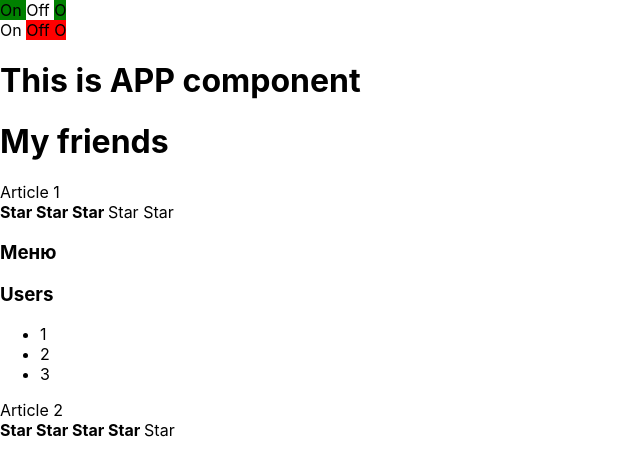
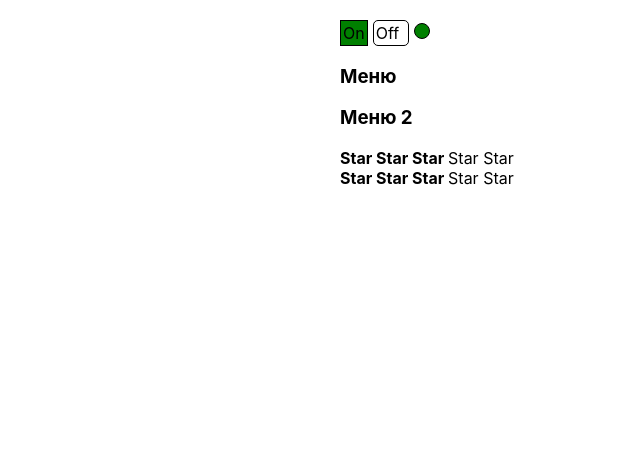
Before and after one commit to ivan-kevra/react-kkp, a React (Create React App) app: page / in a window 1280 px wide. Shown: the top 476 px of the page, without its empty margins (0-640 px from the left). Built offline with nearby package versions, Linux system fonts and the light colour scheme.

Commit message:
3: callback

```diff
--- a/src/App.css
+++ b/src/App.css
@@ -0,0 +1,4 @@
+.App {
+    width: 600px;
+    margin: 20px auto;
+}
--- a/src/App.tsx
+++ b/src/App.tsx
@@ -1,23 +1,23 @@
 import React from 'react';
 import './App.css';
+import OnOff from "./components/onOff/OnOff";
+import {UncontrolledAccordion} from "./components/uncontrolledAccordion/UncontrolledAccordion";
+import {UncontrolledRating} from "./components/uncontrolledRating/UncontrolledRating";
 import {Accordion} from "./components/accordion/Accordion";
 import {Rating} from "./components/rating/Rating";
-import OnOff from "./components/onOff/OnOff";
 
 
 const App = () => {
     return (
-        <div>
-            <OnOff selected={true}/>
-            <OnOff selected={false}/>
-            <PageTitle title={'This is APP component'}/>
-            <PageTitle title={'My friends'}/>
-            Article 1
+        <div className={'App'}>
+            <OnOff/>
+
+            <UncontrolledAccordion title={'Меню'}/>
+            <Accordion collapsed={true} title={'Меню 2'}/>
+
+            <UncontrolledRating/>
             <Rating value={3}/>
-            <Accordion title={'Меню'} collapsed={true}/>
-            <Accordion title={'Users '} collapsed={false}/>
-            Article 2
-            <Rating value={4}/>
+
         </div>
     );
 }
--- a/src/components/onOff/OnOff.tsx
+++ b/src/components/onOff/OnOff.tsx
@@ -1,15 +1,47 @@
-import React from 'react';
-import style from './OnOff.module.css'
+import React, {useState} from 'react';
 
-type PropsType = {
-    selected: boolean
-}
+type PropsType = {}
 const OnOff = (props: PropsType) => {
+
+    const [on, setOn] = useState(true)
+
+    const setOnHandler = () => setOn(true)
+    const setOffHandler = () => setOn(false)
+
+    const onStyle = {
+        width: '30px',
+        height: '20px',
+        border: '1px solid black',
+        display: 'inline',
+        padding: '2px',
+        backgroundColor: on ? 'green' : ''
+    }
+    const offStyle = {
+        width: '30px',
+        height: '20px',
+        borderRadius: '5px',
+        border: '1px solid black',
+        display: 'inline-block',
+        marginLeft: '5px',
+        padding: '2px',
+        backgroundColor: on ? '' : 'red'
+    }
+    const indicatorStyle = {
+        width: '10px',
+        height: '10px',
+        borderRadius: '15px',
+        border: '1px solid black',
+        display: 'inline-block',
+        marginLeft: '5px',
+        padding: '2px',
+        backgroundColor: on ? 'green' : 'red'
+    }
+
     return (
         <div>
-            <span className={props.selected ? style.on : ''}>On </span>
-            <span className={props.selected ? '' : style.off}>Off </span>
-            <span className={props.selected ? style.on : style.off}>O</span>
+            <div style={onStyle} onClick={setOnHandler}>On</div>
+            <div style={offStyle} onClick={setOffHandler}>Off</div>
+            <div style={indicatorStyle}></div>
         </div>
     );
 };
--- /dev/null
+++ b/src/components/uncontrolledAccordion/UncontrolledAccordion.tsx
@@ -0,0 +1,34 @@
+import React, {useState} from "react";
+
+type UncontrolledAccordionPropsType = {
+    title: string
+}
+export const UncontrolledAccordion = (props: UncontrolledAccordionPropsType) => {
+
+    const [collapsed, setCollapsed] = useState(false)
+
+    const collapseHandler = () => {
+        setCollapsed(!collapsed)
+    }
+
+    return <div>
+        <AccordionTitle title={props.title} collapseBody={collapseHandler}/>
+        {collapsed && <AccordionBody/>}
+    </div>
+}
+
+type AccordionTitlePropsType = {
+    title: string
+    collapseBody: () => void
+}
+const AccordionTitle = (props: AccordionTitlePropsType) => {
+    return <h3 onClick={props.collapseBody}>{props.title}</h3>
+}
+
+const AccordionBody = () => {
+    return <ul>
+        <li>1</li>
+        <li>2</li>
+        <li>3</li>
+    </ul>
+}
--- /dev/null
+++ b/src/components/uncontrolledRating/UncontrolledRating.tsx
@@ -0,0 +1,28 @@
+import React, {useState} from "react";
+
+type RatingPropsType = {}
+
+export const UncontrolledRating = (props: RatingPropsType) => {
+
+    const [value, setValue] = useState(3)
+
+    return (
+        <div>
+            <Star selected={value > 0} setRating={() => setValue(1)}/>
+            <Star selected={value > 1} setRating={() => setValue(2)}/>
+            <Star selected={value > 2} setRating={() => setValue(3)}/>
+            <Star selected={value > 3} setRating={() => setValue(4)}/>
+            <Star selected={value > 4} setRating={() => setValue(5)}/>
+        </div>
+    )
+}
+
+type StarPropsType = {
+    selected: boolean
+    setRating: () => void
+}
+const Star = (props: StarPropsType) => {
+
+    return <span onClick={props.setRating}>{props.selected ? <b>Star </b> : 'Star '}</span>
+
+}
```
